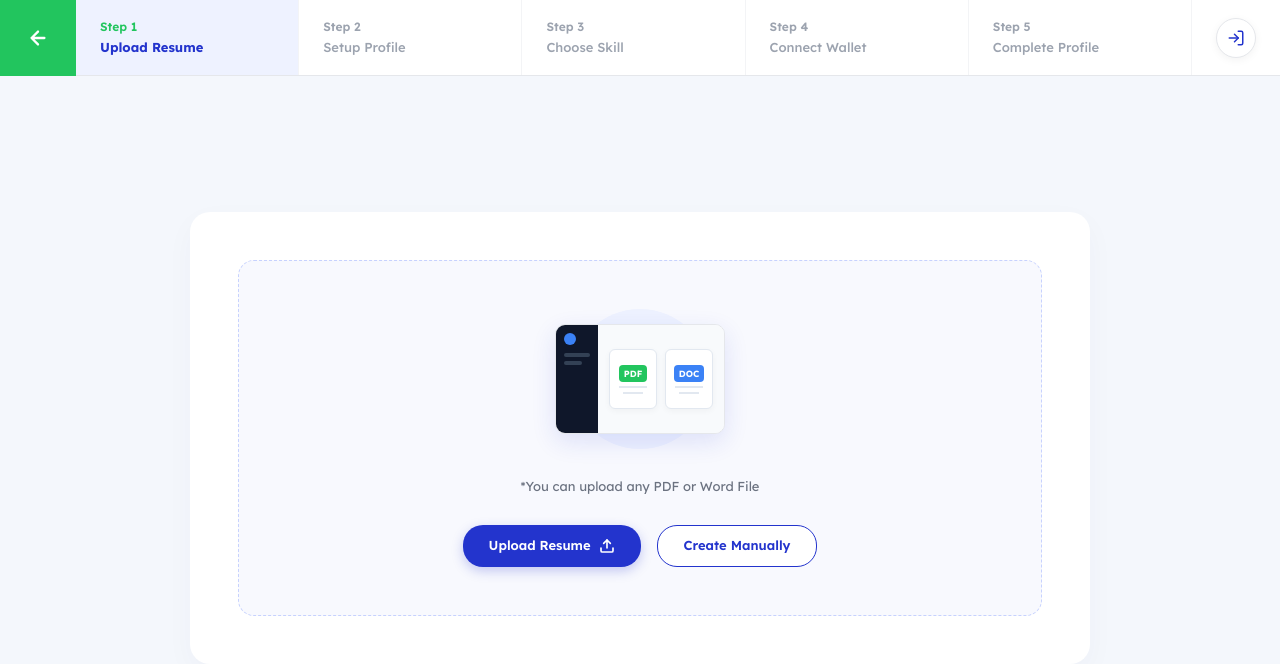
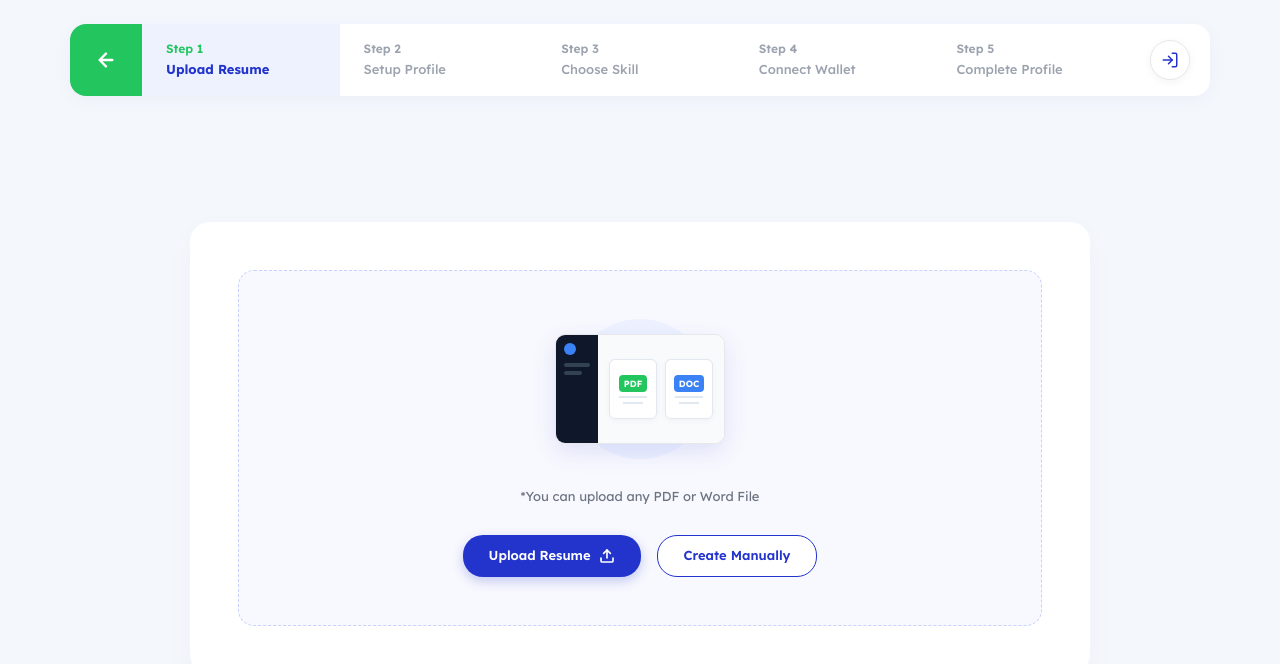
Before and after one commit to Mominkhalid045-debug/greelance-login, a React (Vite) app: page /form in a window 1280 px wide. Shown: the top 664 px of the page. Built offline with nearby package versions, Linux system fonts and the light colour scheme.

Commit message:
Refine floating header rounded card and pixel-perfect parity for Step 1 Upload Resume

```diff
--- a/src/pages/FreelancerForm.jsx
+++ b/src/pages/FreelancerForm.jsx
@@ -13,19 +13,22 @@ function StepHeader({ activeStep, navigate }) {
   ];
 
   return (
+    <div style={{ width: '100%', padding: '24px 32px 0 32px', boxSizing: 'border-box' }}>
       <div
         style={{
-        flexShrink: 0,
+          maxWidth: '1140px',
+          margin: '0 auto',
           display: 'flex',
           alignItems: 'center',
           background: '#FFFFFF',
-        borderBottom: '1px solid #E5E7EB',
-        height: '76px',
-        width: '100%',
+          borderRadius: '16px',
+          boxShadow: '0 4px 20px rgba(5, 10, 95, 0.04)',
+          height: '72px',
+          overflow: 'hidden',
           boxSizing: 'border-box',
         }}
       >
-      {/* Back Button */}
+        {/* Back Button (Green Rect with Left Curved Edge) */}
         <button
           onClick={() => {
             const prev = steps.find((s) => s.num === activeStep - 1);
@@ -33,8 +36,8 @@ function StepHeader({ activeStep, navigate }) {
           }}
           aria-label="Go back"
           style={{
-          width: '76px',
-          height: '76px',
+            width: '72px',
+            height: '72px',
             background: '#22C55E',
             border: 'none',
             cursor: 'pointer',
@@ -64,7 +67,6 @@ function StepHeader({ activeStep, navigate }) {
                   padding: '0 24px',
                   cursor: 'pointer',
                   background: isActive ? '#EEF2FF' : '#FFFFFF',
-                borderRight: '1px solid #F3F4F6',
                   display: 'flex',
                   flexDirection: 'column',
                   justifyContent: 'center',
@@ -98,8 +100,8 @@ function StepHeader({ activeStep, navigate }) {
           })}
         </div>
 
-      {/* Exit / Next Button */}
-      <div style={{ padding: '0 24px', display: 'flex', alignItems: 'center', flexShrink: 0 }}>
+        {/* Exit / Next Button (White Circle) */}
+        <div style={{ padding: '0 20px', display: 'flex', alignItems: 'center', flexShrink: 0, background: '#FFFFFF' }}>
           <button
             onClick={() => {
               const next = steps.find((s) => s.num === activeStep + 1);
@@ -125,6 +127,7 @@ function StepHeader({ activeStep, navigate }) {
               <line x1="15" y1="12" x2="3" y2="12" />
             </svg>
           </button>
+        </div>
       </div>
     </div>
   );
```
Lines whose indentation alone changed are shown as unchanged.
